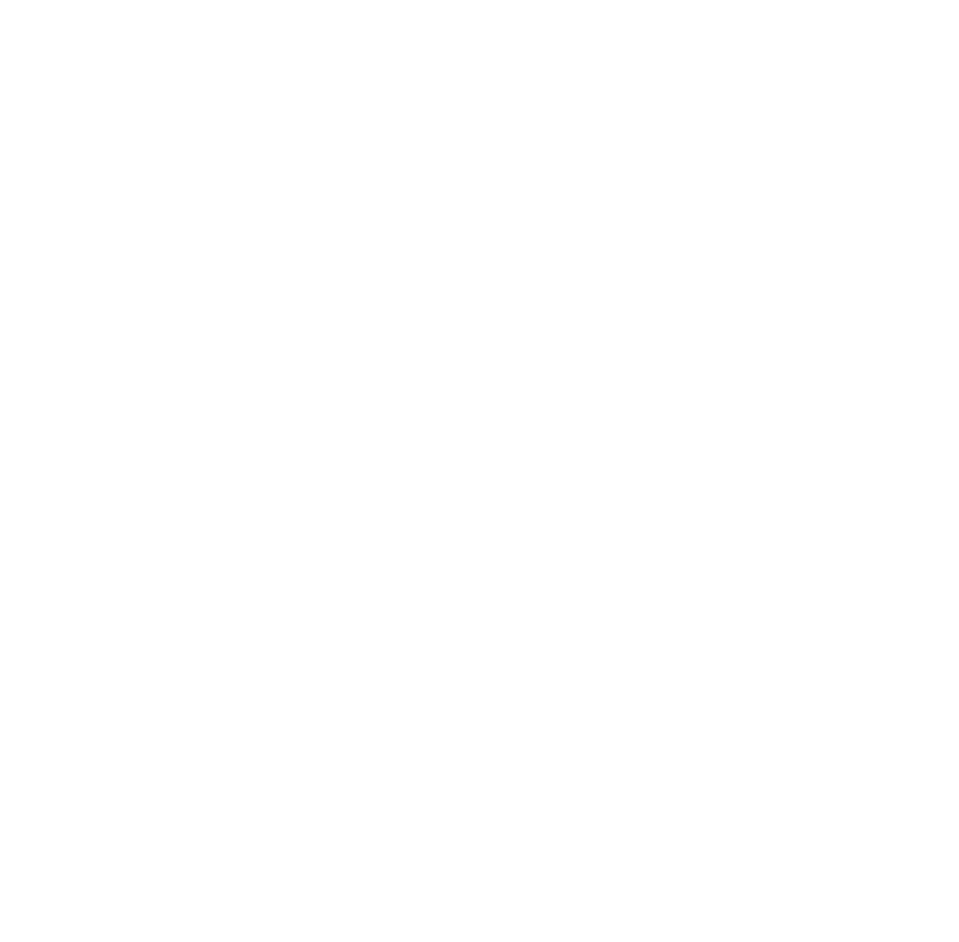
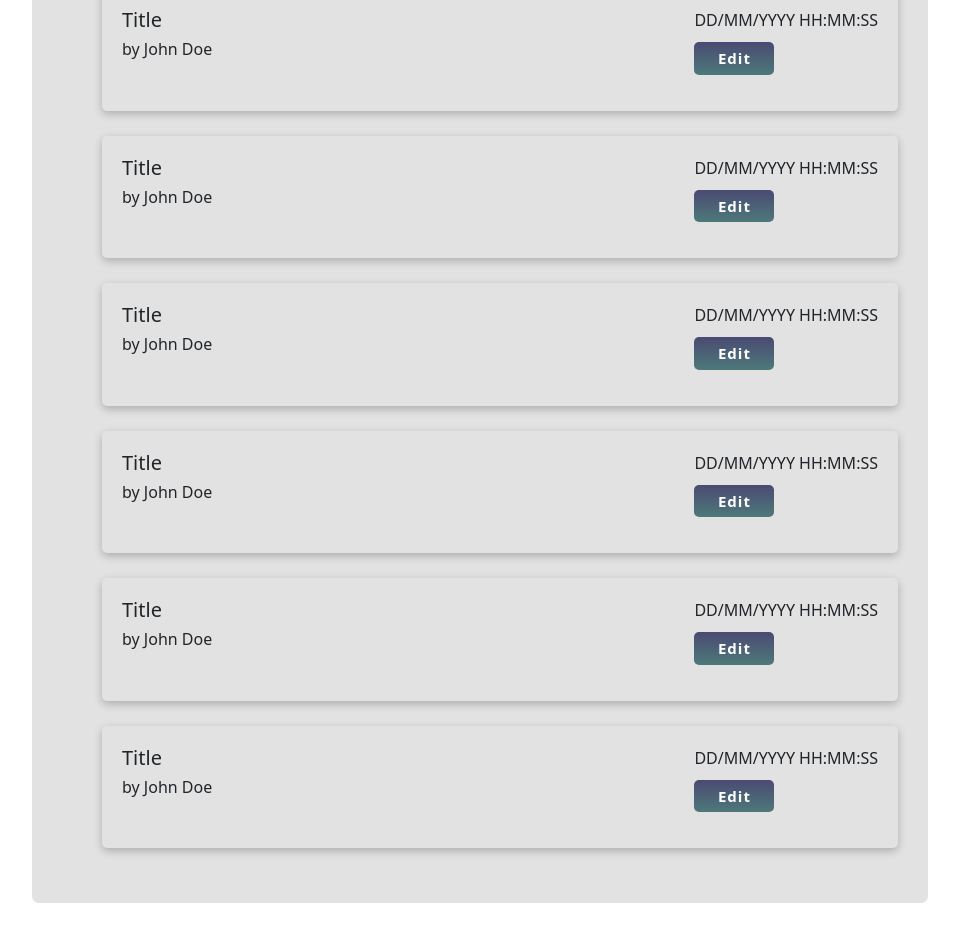
Before and after one commit to Bharathiraja-C/Blogs, a React (Create React App) app in the folder client/: page /User/1 in a window 1280 px wide. Shown: the part 580-1522 px from the top of the page, without its empty margins (160-1119 px from the left). Before the commit the page ends 800 px from the top, so only its background shows below. Built offline with nearby package versions, Linux system fonts and the light colour scheme.

Commit message:
display blogs in profile page

```diff
--- a/client/src/Pages/UserProfile/UserProfile.css
+++ b/client/src/Pages/UserProfile/UserProfile.css
@@ -3,7 +3,8 @@
     padding: 30px;
     margin: auto;
     margin-top: 50px;
-    background-color: rgb(230, 230, 230);
+    margin-bottom: 50px;
+    background-color: rgb(226, 226, 226);
     border-radius: 7px;
 }
 
@@ -15,21 +16,22 @@
 .profile-head button {
     height: 40px;
     width: 70px;
-    padding: 10px 20px;
     margin-top: 20px;
     color: white;
     font-weight: 600;
     border: none;
     border-radius: 5px;
-    background-image: linear-gradient(rgb(74, 74, 114),rgb(77, 121, 122));
+    background-image: linear-gradient(rgb(74, 74, 114), rgb(77, 121, 122));
     cursor: pointer;
 }
 
 .profile-main h3 {
     margin-left: 40px;
     font-size: 25px;
+    margin-top: 20px;
     margin-bottom: 50px;
     color: blue;
+    font-weight: 700;
 }
 
 .show-profile {
@@ -46,18 +48,20 @@
 
 .show-profile input {
     margin-bottom: 20px;
+    font-size: 15px;
     padding: 10px;
 }
 
 .show-profile textarea {
     padding: 10px;
+    font-size: 15px;
 }
 
 .show-profile button {
     width: 80px;
     margin-top: 30px;
     margin-bottom: 20px;
-    background-image: linear-gradient(rgb(74, 74, 114),rgb(77, 121, 122));
+    background-image: linear-gradient(rgb(74, 74, 114), rgb(77, 121, 122));
     color: white;
     border: none;
     padding: 10px 15px;
@@ -68,10 +72,6 @@
 }
 
 @media only screen and (max-width: 750px) {
-    .profile-main {
-        padding: 10px;
-    }
-
     .show-profile {
         margin-left: 10px;
     }
@@ -80,3 +80,35 @@
         margin-left: 10px;
     }
 }
+
+.blog-list {
+    margin-top: 50px;
+    margin-left: 40px;
+}
+
+.one-blog-item {
+    display: flex;
+    justify-content: space-between;
+    box-shadow: rgba(0, 0, 0, 0.24) 0px 3px 8px;
+    padding: 20px;
+    border-radius: 5px;
+    margin-bottom: 25px;
+}
+
+.one-blog-item h6{
+    cursor: pointer;
+}
+
+.edit-button{
+    width: 80px;
+    margin-top: 10px;
+    background-image: linear-gradient(rgb(74, 74, 114), rgb(77, 121, 122));
+    color: white;
+    border: none;
+    padding: 5px;
+    border-radius: 5px;
+    font-weight: 600;
+    letter-spacing: 1px;
+    cursor: pointer;
+    font-size: 15px;
+}
--- a/client/src/Pages/UserProfile/UserProfile.jsx
+++ b/client/src/Pages/UserProfile/UserProfile.jsx
@@ -9,6 +9,7 @@
         name: "John Doe",
         email: "john@gmail.com",
         bio: "Lorem ipsum dolor sit amet consectetur adipisicing elit. Quas vero voluptatum incidunt, deserunt architecto nam odio labore dignissimos rem nemo voluptates est aliquam autem expedita quidem fugit recusandae, veritatis dolore."
+
     })
 
     const { userId } = useParams();
@@ -45,7 +46,7 @@
                             <h5>Email: </h5>
                             <input type="email" name="email" placeholder='Enter your Email' onChange={(e) => handleChange(e, 'email')} value={userData.email} required />
                             <h5>Bio: </h5>
-                            <textarea name="bio" rows="10" placeholder='Enter Bio ...' onChange={(e) => handleChange(e, 'bio')} defaultValue={userData.bio} ></textarea>
+                            <textarea name="bio" rows="8" placeholder='Enter Bio ...' onChange={(e) => handleChange(e, 'bio')} defaultValue={userData.bio} ></textarea>
                             <div></div> {/* empty div dont remove */}
                             <button>Save</button>
                         </div>
@@ -61,6 +62,57 @@
                     </div>
                 )
             }
+            <div className="blog-list">
+                <div className='one-blog-item'>
+                    <h6><h5>Title</h5>by {userData.name}</h6>
+                    <p>DD/MM/YYYY HH:MM:SS
+                        <br />
+                        <button className='edit-button'>Edit</button>
+                    </p>
+                </div>
+                <div className='one-blog-item'>
+                    <h6><h5>Title</h5>by {userData.name}</h6>
+                    <p>DD/MM/YYYY HH:MM:SS
+                        <br />
+                        <button className='edit-button'>Edit</button>
+                    </p>
+                </div>
+                <div className='one-blog-item'>
+                    <h6><h5>Title</h5>by {userData.name}</h6>
+                    <p>DD/MM/YYYY HH:MM:SS
+                        <br />
+                        <button className='edit-button'>Edit</button>
+                    </p>
+                </div>
+                <div className='one-blog-item'>
+                    <h6><h5>Title</h5>by {userData.name}</h6>
+                    <p>DD/MM/YYYY HH:MM:SS
+                        <br />
+                        <button className='edit-button'>Edit</button>
+                    </p>
+                </div>
+                <div className='one-blog-item'>
+                    <h6><h5>Title</h5>by {userData.name}</h6>
+                    <p>DD/MM/YYYY HH:MM:SS
+                        <br />
+                        <button className='edit-button'>Edit</button>
+                    </p>
+                </div>
+                <div className='one-blog-item'>
+                    <h6><h5>Title</h5>by {userData.name}</h6>
+                    <p>DD/MM/YYYY HH:MM:SS
+                        <br />
+                        <button className='edit-button'>Edit</button>
+                    </p>
+                </div>
+                <div className='one-blog-item'>
+                    <h6><h5>Title</h5>by {userData.name}</h6>
+                    <p>DD/MM/YYYY HH:MM:SS
+                        <br />
+                        <button className='edit-button'>Edit</button>
+                    </p>
+                </div>
+            </div>
         </div>
     )
 }
```
